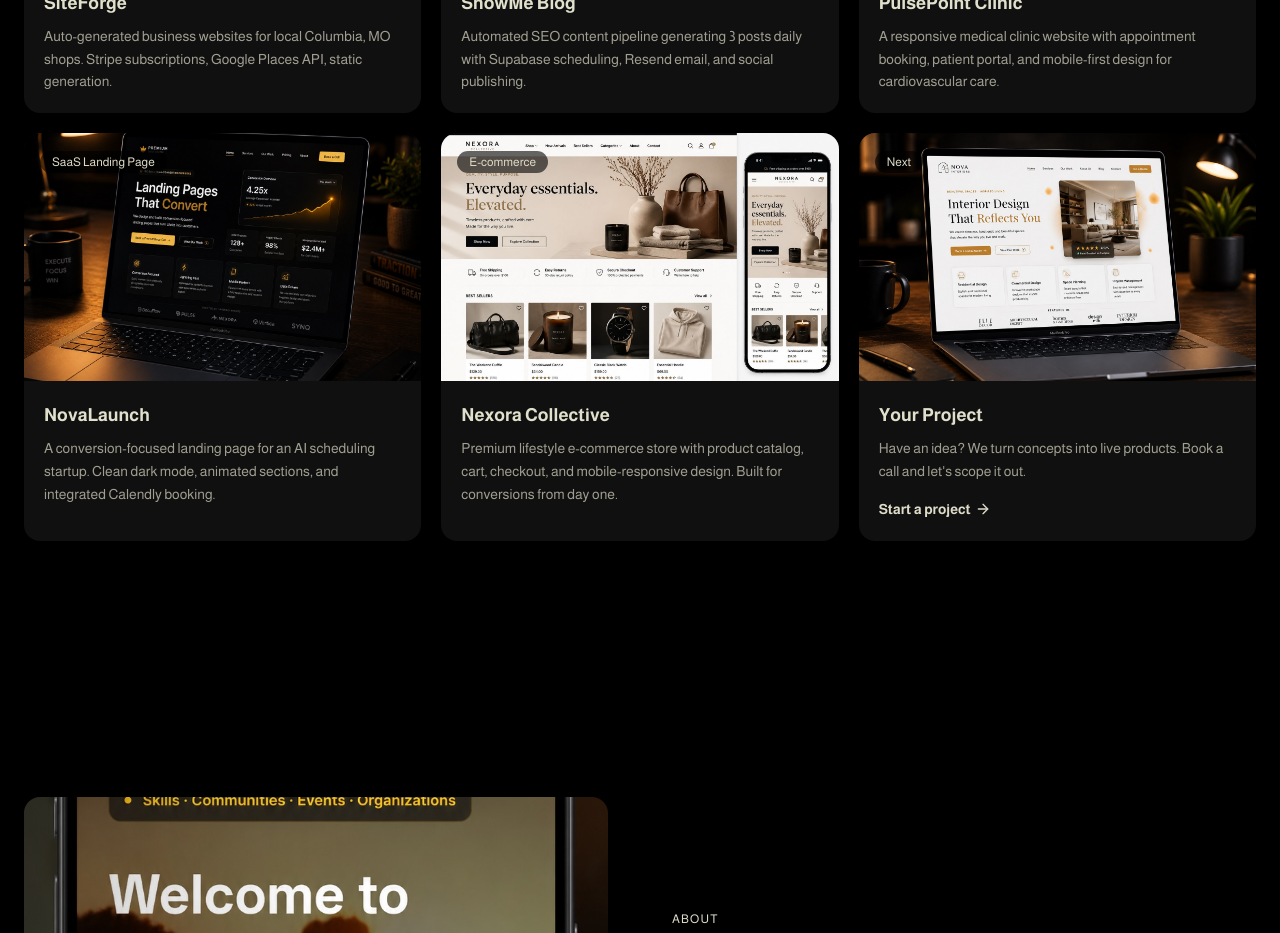
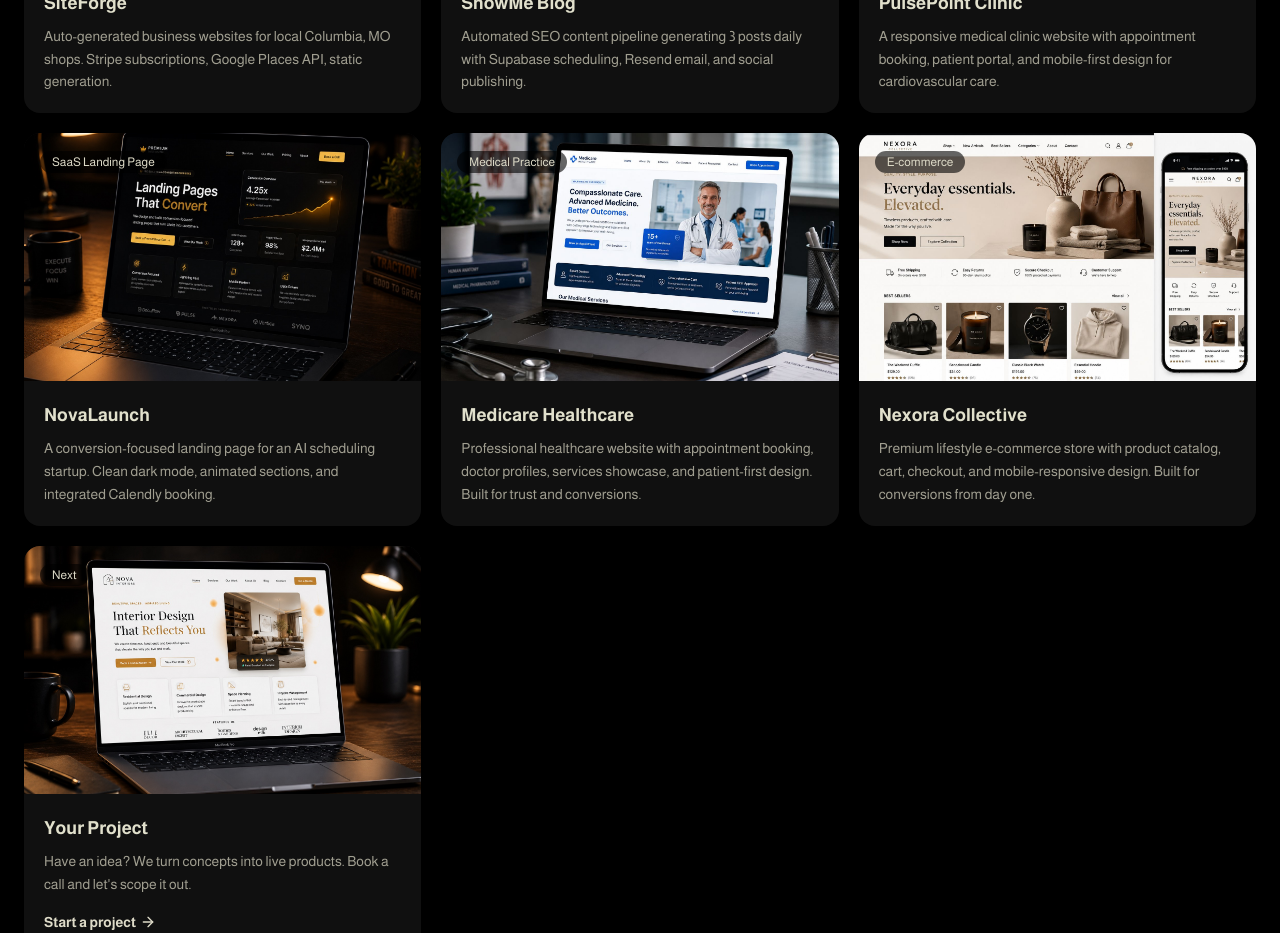
Before and after one commit to jabbeycodes/webdev-services, a Next.js app: page / in a window 1280 px wide. Shown: the part 1800-2733 px from the top of the page. Built offline with nearby package versions, Linux system fonts and the light colour scheme.

Commit message:
Add Medicare Healthcare project to portfolio

```diff
--- a/app/sections/PortfolioSection.tsx
+++ b/app/sections/PortfolioSection.tsx
@@ -47,6 +47,12 @@ const projects = [
     tag: "SaaS Landing Page",
     desc: "A conversion-focused landing page for an AI scheduling startup. Clean dark mode, animated sections, and integrated Calendly booking.",
     img: "/images/hero-premium.jpg",
+  },
+  {
+    title: "Medicare Healthcare",
+    tag: "Medical Practice",
+    desc: "Professional healthcare website with appointment booking, doctor profiles, services showcase, and patient-first design. Built for trust and conversions.",
+    img: "/images/medicare-healthcare.jpg",
   },
   {
     title: "Nexora Collective",
```
Also changed, not shown: public/images/medicare-healthcare.jpg (added).
